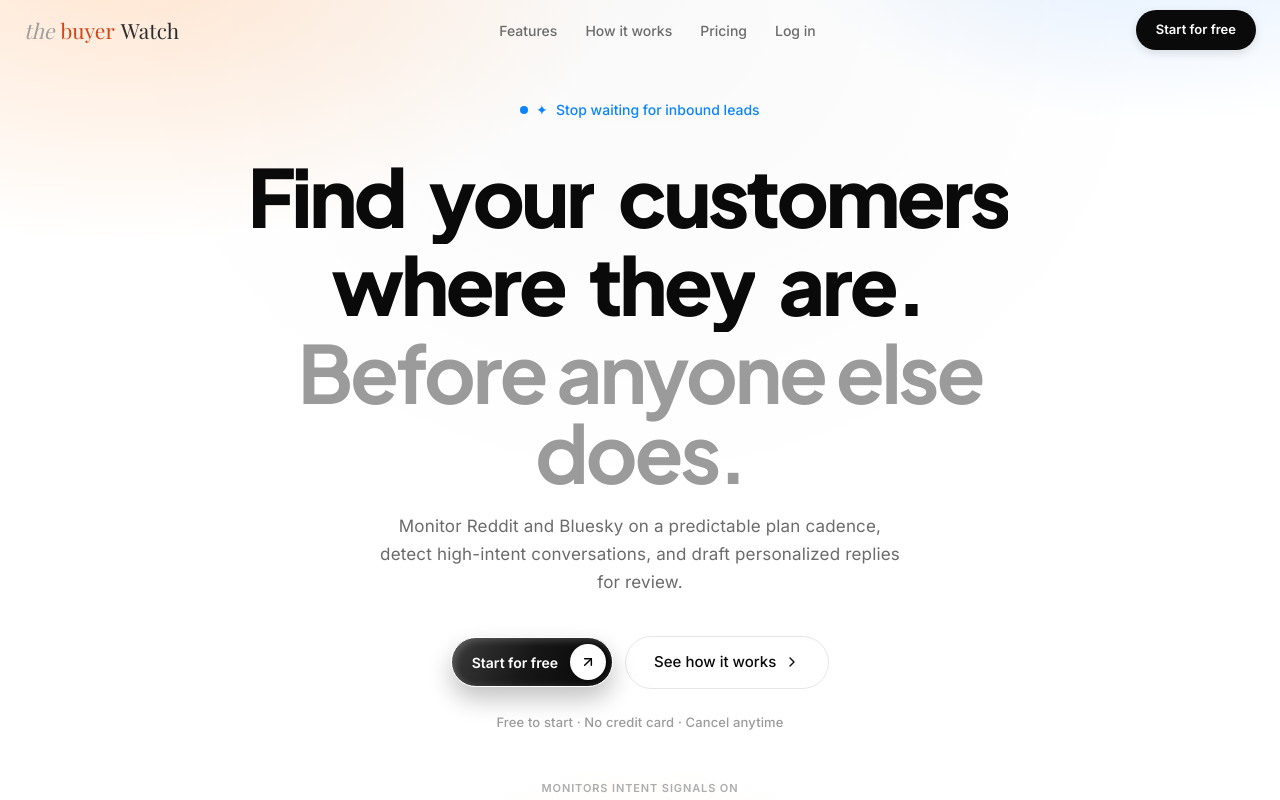
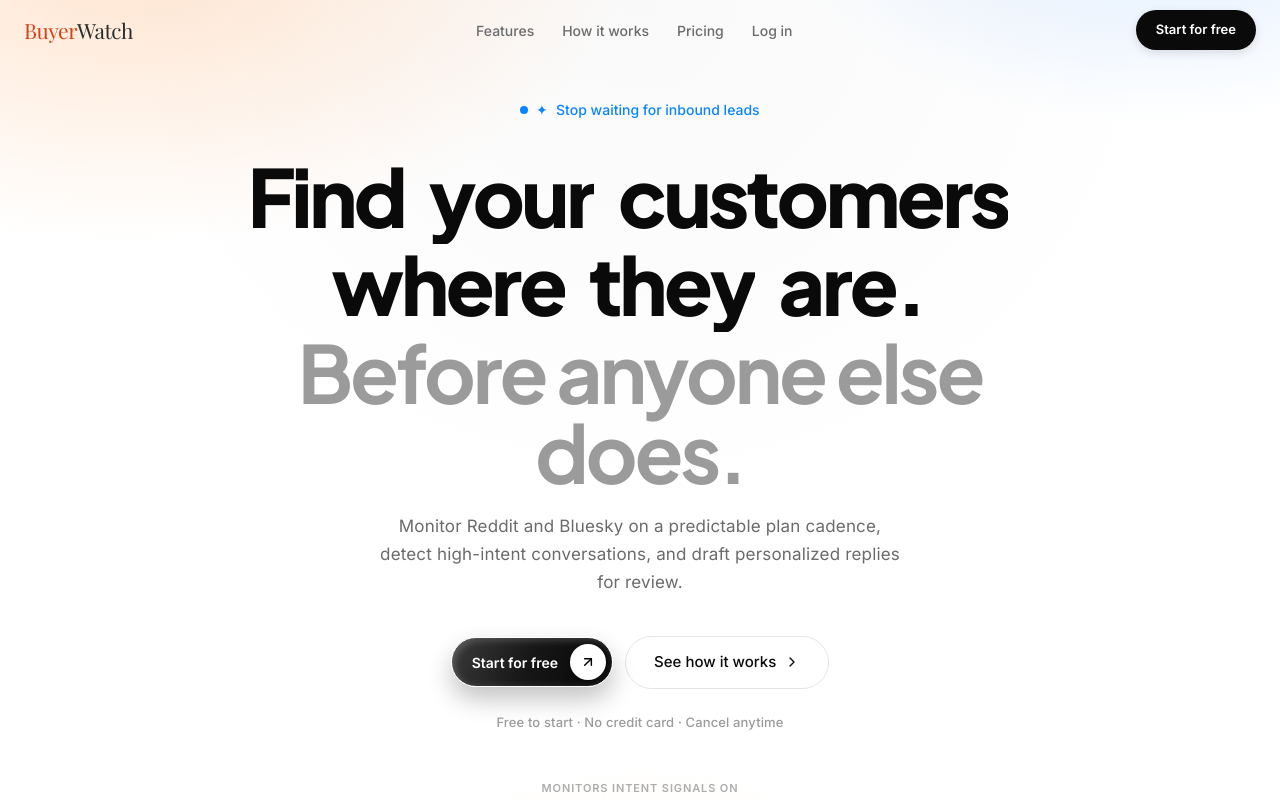
Before and after one commit to abhishekreal7/buyerwatch, a Next.js app: page / in a window 1280 px wide. Shown: the top 800 px of the page. Built offline with nearby package versions, Linux system fonts and the light colour scheme.

Commit message:
Refine BuyerWatch wordmark

```diff
--- a/src/components/BrandLogo.tsx
+++ b/src/components/BrandLogo.tsx
@@ -28,12 +28,11 @@ export function BrandLogo({ compact = false, size = 'md', tone = 'dark' }: Brand
     </span>
   ) : (
     <span
-      className={`${dim.text} inline-flex items-baseline gap-1.5 leading-none tracking-normal`}
+      className={`${dim.text} inline-flex items-baseline leading-none tracking-[-0.025em]`}
       style={{ fontFamily: 'var(--font-serif), "Playfair Display", Georgia, serif' }}
-      aria-label="the buyer Watch"
+      aria-label="BuyerWatch"
     >
-      <span className="font-normal italic" style={{ color: tone === 'light' ? '#D8D8D8' : '#9E9E9E' }}>the</span>
-      <span className="font-normal" style={{ color: tone === 'light' ? '#FFFFFF' : '#D34519' }}>buyer</span>
+      <span className="font-normal" style={{ color: tone === 'light' ? '#FFFFFF' : '#D34519' }}>Buyer</span>
       <span className="font-normal" style={{ color: tone === 'light' ? '#FFFFFF' : '#2C2C2E' }}>Watch</span>
     </span>
   )
```
